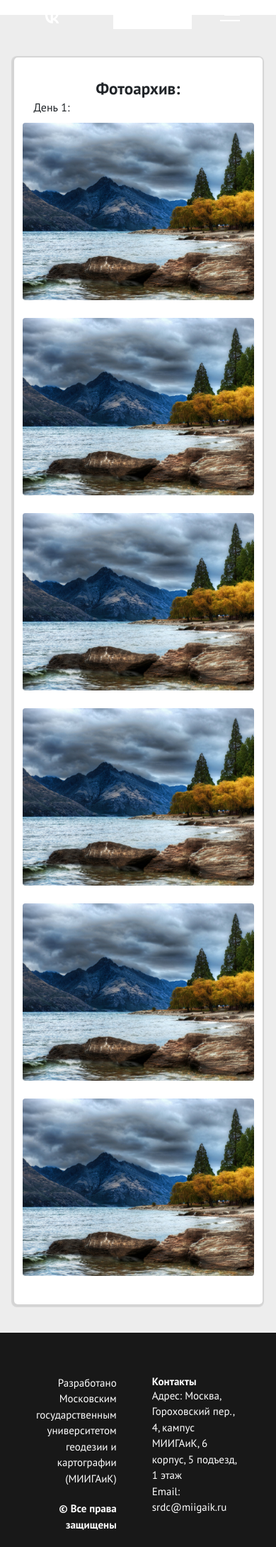
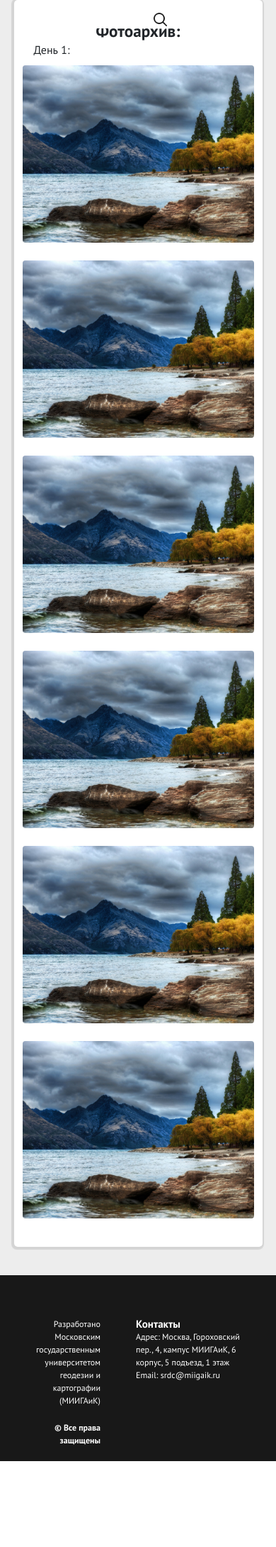
Before and after one commit to spookyguyx/expedition_website, a Django app: template main/templates/main/photo.html in a window 390 px wide. Shown: the part 333-2513 px from the top of the page at 71% size. After the commit the page ends 2392 px from the top, so only its background shows below. Run offline with Django 4.2, Linux system fonts and the light colour scheme; the template is opened without the code that fills it, so the values that code supplies are empty.

Commit message:
Redesigned the pop-up burger menu and adaptability

```diff
--- a/main/static/css/layout.css
+++ b/main/static/css/layout.css
@@ -32,7 +33,6 @@ h1, h2, h3, h4, p{
     overflow: hidden;
     display: flex;
     flex-direction: column;
-    min-height: 100vh;
     background-color:#EDEDED;
 }
 
@@ -183,6 +184,8 @@ body{
 .header_white_2{
     margin-bottom:20px;
     background-color:white;
+    position:sticky;
+    top:100px;
 }
 .footer_black_column_1 p{
     font-size:15px;
@@ -234,7 +237,7 @@ h3{
 .burger{
     display: none;
     position: relative;
-    z-index: 50;
+    z-index: 6;
     align-items: center;
     justify-content: flex-end;
     width: 30px;
@@ -355,14 +363,45 @@ h3{
     text-align:center;
     }
     .header_right{
-    gap:65px;
+    gap: 30px;
     }
-
+    .header_blue{
+    padding-bottom:40px;
+    }
+    .nav{
+    margin-top:120px;
+    }
+    .header_white_1{
+    margin-top: 140px;
+    }
+    .footer_black p{
+    font-size:12px;
+    }
+    .text_news{
+    font-size:13px;
+    }
 }
 
 @media(max-width:474px){
     .header_right{
-    gap:40px;
+    gap:14px;
+    }
+    .header_icons img {
+    margin-left: 0;
+    }
+    .logo_white_1 {
+    width: 170px;
+    height: 50px;
+    }
+    .logo_sdk {
+    width: 37px;
+    height: 37px;
+}
+    .header_white_right p {
+        font-size: 14px;
     }
 
 }
+@media(max-width:414px){
+
+}
--- a/main/templates/main/layout.html
+++ b/main/templates/main/layout.html
@@ -46,7 +46,7 @@
                         </div>
                     </div>
                 </div>
-
+            </div>
             </div>
                 <div class="header_white_1">
                     <div class="container">
--- a/main/templates/main/separate_news.html
+++ b/main/templates/main/separate_news.html
@@ -10,6 +10,7 @@
     <div class="news_img">
         <img class="news_img1" src="{% static 'main/images/separate_news_img.png' %}" alt="gggg">
     </div>
+    <div class="container"
         <p class="text_news">
                     Уже совсем скоро, 7 декабря в 16:00 мы приглашаем Вас посетить «Science Slam МИИГАиК – 2023» и провести незабываемый вечер в компании научных исследований в области наук о Земле. Это не просто масштабное мероприятие, это одно из самых ярких событий, организуемое совместно со СНОц и ЦК НТИ МИИГАиК.
             Место проведения: Terra Progressum (6 корпус, 4 подъезд, 1 этаж, 115 кабинет).
@@ -19,5 +20,6 @@
             До скорой встречи!
         </p>
     </div>
+</div>
 
 {% endblock %}
--- a/main/views.py
+++ b/main/views.py
@@ -2,4 +2,4 @@ from django.views.generic import TemplateView
 
 
 class HomePage(TemplateView):
-    template_name = 'main.html'
+    template_name = 'main/main.html'
```
Also changed, not shown: other parts of main/static/css/layout.css (+17 -10 lines), main/static/css/events.css (+14 -1 lines). Lines whose indentation alone changed are shown as unchanged.
